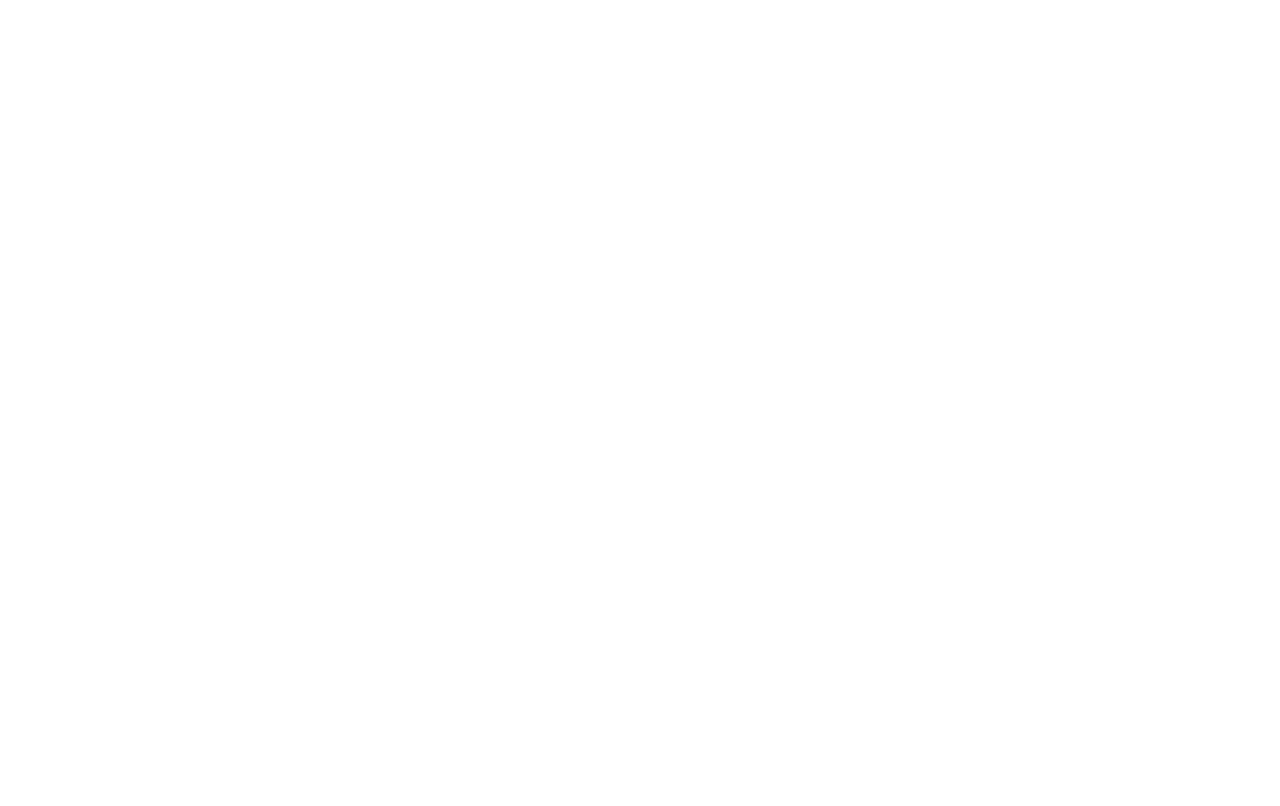
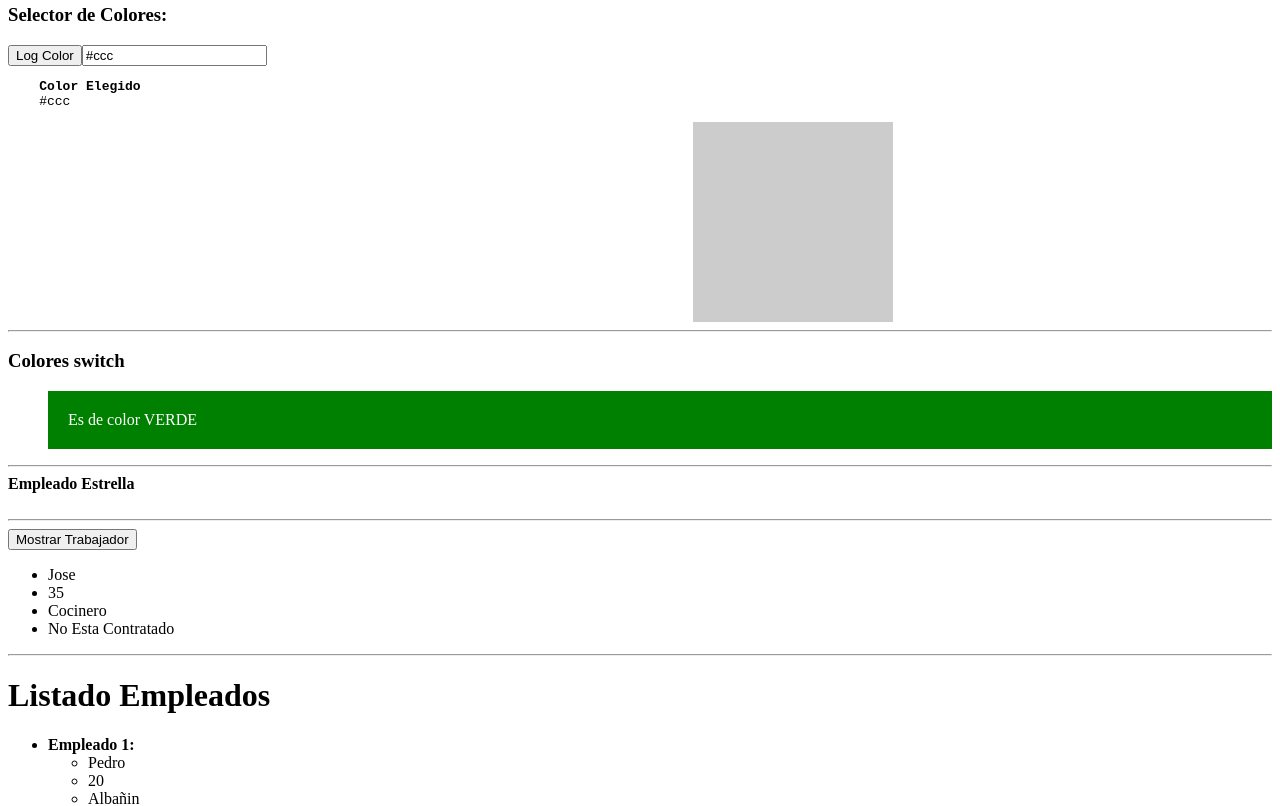
Before and after one commit to heimarvega/curso-angular4, an Angular app: page / in a window 1280 px wide. Shown: the part 740-1546 px from the top of the page. Before the commit the page ends 800 px from the top, so only its background shows below. Built offline with nearby package versions, Linux system fonts and the light colour scheme.

Commit message:
directivas y eventos

```diff
--- a/src/app/app.module.ts
+++ b/src/app/app.module.ts
@@ -1,6 +1,6 @@
 import { BrowserModule } from '@angular/platform-browser';
 import { NgModule } from '@angular/core';
-
+import { FormsModule } from '@angular/forms';
 import { AppComponent } from './app.component';
 import { FrutaComponent  } from './fruta/fruta.component';
 import { EmpleadoComponent } from './empleado/empleado.component';
@@ -11,7 +11,8 @@
     EmpleadoComponent
   ],
   imports: [
-    BrowserModule
+    BrowserModule,
+    FormsModule
   ],
   providers: [],
   bootstrap: [AppComponent]
--- a/src/app/empleado/empleado.component.html
+++ b/src/app/empleado/empleado.component.html
@@ -1 +1,85 @@
 <h2>{{titulo}}</h2>
+
+<hr/>
+<h3>Selector de Colores:</h3>
+<button (click)="logColorSeleccionado()">Log Color</button>
+<input type="text" [(ngModel)]="color_seleccionado" />
+<pre>
+    <strong>Color Elegido</strong>
+    {{color_seleccionado}}
+</pre>
+<div [ngStyle]="{
+    'background':color_seleccionado,
+    'width': '200px',
+    'height':'200px',
+    'float': 'right',
+    'margin-right': '30%'
+}"></div>
+<div style="clear:both"></div>
+<hr/>
+<h3>Colores switch</h3>
+<ul [ngSwitch]="color">
+    <li *ngSwitchCase="'red'" [ngStyle]="{
+        'background':color,
+        'color': 'white',
+        'padding' : '20px'
+
+    }">
+        Es de color ROJO
+    </li>
+    <li *ngSwitchCase="'blue'" [ngStyle]="{
+        'background':color,
+        'color': 'white',
+        'padding' : '20px'
+
+    }">
+        Es de color AZUL
+    </li>
+    <li *ngSwitchCase="'green'" [ngStyle]="{
+        'background':color,
+        'color': 'white',
+        'padding' : '20px'
+
+    }">
+        Es de color VERDE
+    </li>
+</ul>
+<hr/>
+<strong>Empleado Estrella</strong>
+<br/>
+<br/>
+<hr/>
+<div *ngIf="trabajador_externo">
+    <button (click)="cambiarExterno(false)">Mostrar Empleado</button>
+    <ul>
+        <li>{{trabajadores[0].nombre}}</li>
+        <li>{{trabajadores[0].edad}}</li>
+        <li>{{trabajadores[0].cargo}}</li>
+        <li *ngIf="trabajadores[0].contratado">Esta Contratado</li>
+        <li *ngIf="!trabajadores[0].contratado">No Esta Contratado</li>
+    </ul>
+</div>
+<div *ngIf="!trabajador_externo">
+    <button (click)="cambiarExterno(true)">Mostrar Trabajador</button>
+    <ul>
+        <li>{{empleado.nombre}}</li>
+        <li>{{empleado.edad}}</li>
+        <li>{{empleado.cargo}}</li>
+        <li *ngIf="empleado.contratado">Esta Contratado</li>
+        <li *ngIf="!empleado.contratado">No Esta Contratado</li>
+    </ul>
+</div>
+<hr/>
+<h1>Listado Empleados</h1>
+<ul>
+    <li *ngFor="let empleado of trabajadores; let i = index">
+        <strong>Empleado {{i+1}}:</strong>
+        <ul>
+            <li>{{empleado.nombre}}</li>
+            <li>{{empleado.edad}}</li>
+            <li>{{empleado.cargo}}</li>
+            <li *ngIf="empleado.contratado">Esta Contratado</li>
+            <li *ngIf="!empleado.contratado">No Esta Contratado</li>
+        </ul>
+    </li>
+</ul>
--- a/src/app/empleado/empleado.component.ts
+++ b/src/app/empleado/empleado.component.ts
@@ -1,4 +1,5 @@
 import { Component } from '@angular/core';
+import { Empleado } from './empleado';
 
 @Component({
     selector: 'empleado',
@@ -8,4 +9,31 @@
 
 export class EmpleadoComponent {
     public titulo = 'Empleado componente';
+    public empleado: Empleado;
+    public trabajadores: Array<Empleado>;
+    public trabajador_externo: boolean;
+    public color: string;
+    public color_seleccionado: string;
+    constructor()
+    {
+        this.empleado = new Empleado('Jose', 35, 'Cocinero', false);
+        this.trabajadores = [
+            new Empleado('Pedro', 20, 'Albañin', true),
+            new Empleado('Heimar', 35, 'Raquitecto', true),
+            new Empleado('Maria', 35, 'Gerente', true)
+        ];
+        this.trabajador_externo = false;
+        this.color = 'green';
+        this.color_seleccionado = '#ccc';
+    }
+    ngOnInit() {
+         console.log(this.empleado);
+    }
+
+    cambiarExterno(valor){
+        this.trabajador_externo = valor;
+    }
+    logColorSeleccionado() {
+        console.log(this.color_seleccionado);
+    }
 }
--- /dev/null
+++ b/src/app/empleado/empleado.ts
@@ -0,0 +1,8 @@
+export class Empleado {
+    constructor(
+        public nombre: string,
+        public edad: number,
+        public cargo: string,
+        public contratado: boolean
+    ) {}
+}
--- a/src/app/fruta/fruta.component.ts
+++ b/src/app/fruta/fruta.component.ts
@@ -8,10 +8,13 @@
 export class FrutaComponent {
     public nombre_componente = 'Componente de fruta';
     public listado_frutas = 'Naranja, Papaya, Pera, Manzana';
+
+    public nombre:string = 'David';
+    public edad:number = 24;
+    public mayorDeEdad: boolean = true;
+    public trabajos: Array<any> = ['Carpintero', 25, 'Ingeniero'];
     constructor() {
-        console.log('Esta es una prueba');
+        console.log('Este es el valor en el constructor' + this.nombre_componente);
     }
-    ngOnInit() {
-        this.nombre_componente = 'Despues del ngOnInit';
-    }
+    ngOnInit() {   }
 }
```
